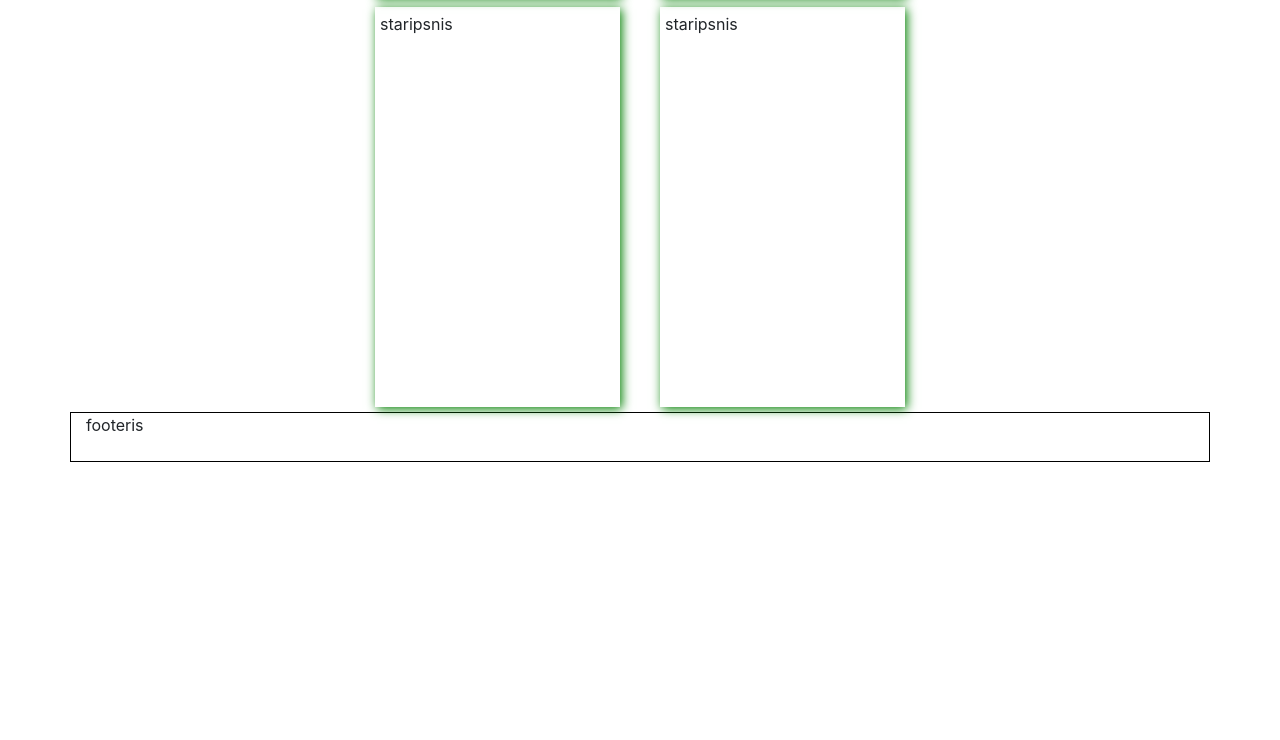
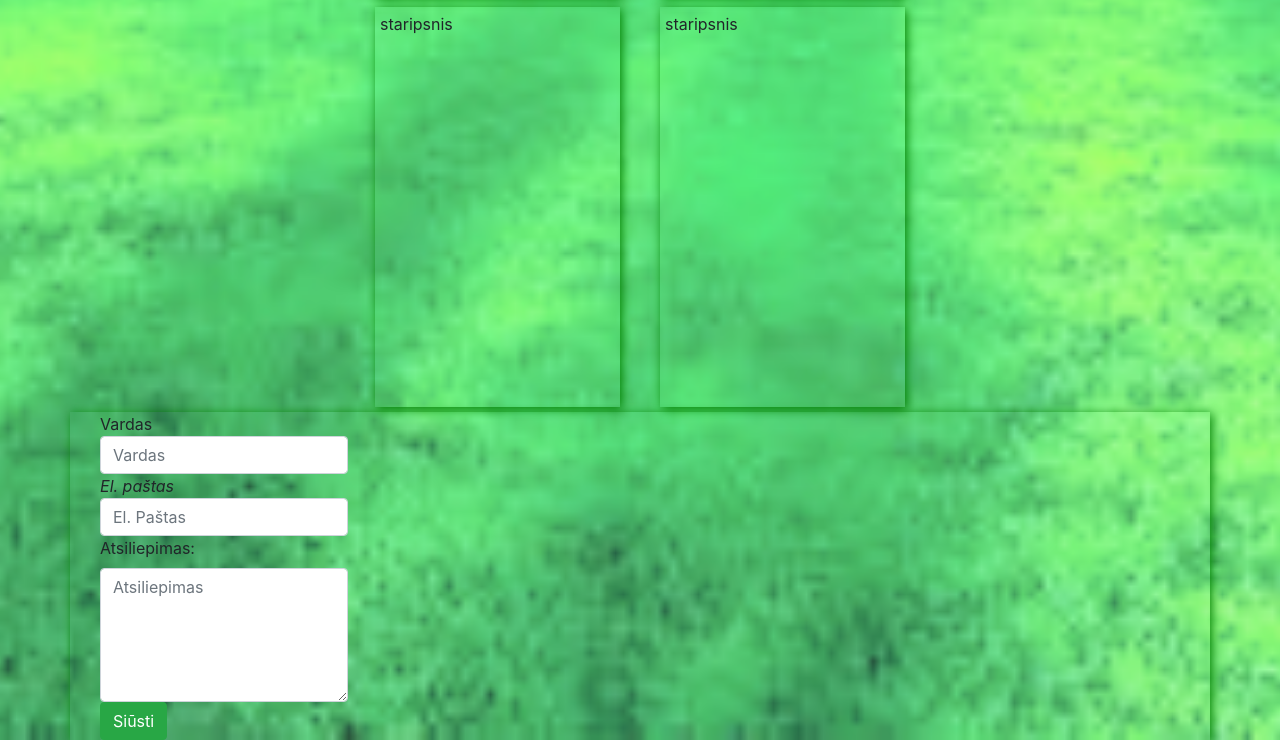
Before and after one commit to grafundzijus/WEB, a plain HTML site: page projektas/bootstrap/index.html in a window 1280 px wide. Shown: the part 874-1614 px from the top of the page. Before the commit the page ends 1336 px from the top, so only its background shows below. Drawn offline with nearby package versions, Linux system fonts and the light colour scheme.

Commit message:
darbas ties projektu

```diff
--- a/projektas/bootstrap/css/master.css
+++ b/projektas/bootstrap/css/master.css
@@ -1,3 +1,20 @@
+/* .body{
+  position: absolute;
+  width: 100%;
+  height: 100%;
+  opacity: 0.5;
+} */
+
+body {
+    background-image: url(../img/wallpaper1.jpg);
+    background-position: center;
+    background-repeat: no-repeat;
+    background-size: cover;
+
+
+}
+
+
 .item {
 
   min-height: 400px;
@@ -9,8 +26,8 @@
 
 
 footer{
-  height: 50px;
-  border: 1px solid black;
+  height: auto;
+  box-shadow: 2px 2px 10px green;
 
 }
 
--- a/projektas/bootstrap/index.html
+++ b/projektas/bootstrap/index.html
@@ -14,7 +14,7 @@
     <title>Eglės Daržas</title>
   </head>
   <body>
-
+    <!-- <img class="body" src="img/wallpaper.jpg" alt=""> -->
     <nav class="navbar sticky-top navbar-expand-lg navbar-light" style="background-color: rgb(111, 255, 86);">
       <a class="navbar-brand" href="#">Eglės Daržas</a>
       <button class="navbar-toggler" type="button" data-toggle="collapse" data-target="#navbarText" aria-controls="navbarText" aria-expanded="false" aria-label="Toggle navigation">
@@ -108,7 +108,31 @@
     <footer class="container">
       <div class="row">
         <div class=" col-md-12">
-          footeris
+<!-- glyphicon neuždeda icon, nebūtina, bet reiks pasigilint. -->
+          <div class="input-group">
+            <div class="col-md-3">
+              <span class="input-group-addon"><i class="glyphicon glyphicon-user"></i>Vardas</span>
+              <input id="name" type="text" class="form-control" name="name" placeholder="Vardas">
+            </div>
+          </div>
+          <div class="input-group">
+            <div class="col-md-3">
+
+              <span class="input-group-addon"><i class="glyphicon glyphicon-envelope">El. paštas</i></span>
+              <input id="email" type="text" class="form-control" name="email" placeholder="El. Paštas">
+            </div>
+          </div>
+          <div class="input-group">
+            <div class="col-md-3">
+              <label for="msg">Atsiliepimas:</label>
+              <textarea class="form-control" name="msg" placeholder="Atsiliepimas" rows="5" id="msg"></textarea>
+              <div class="">
+                <button type="button" class="btn btn-success">Siūsti</button>
+              </div>
+
+            </div>
+
+          </div>
         </div>
       </div>
     </footer>
```
Also changed, not shown: projektas/bootstrap/img/wallpaper.jpg (added), projektas/bootstrap/img/wallpaper1.jpg (added).
